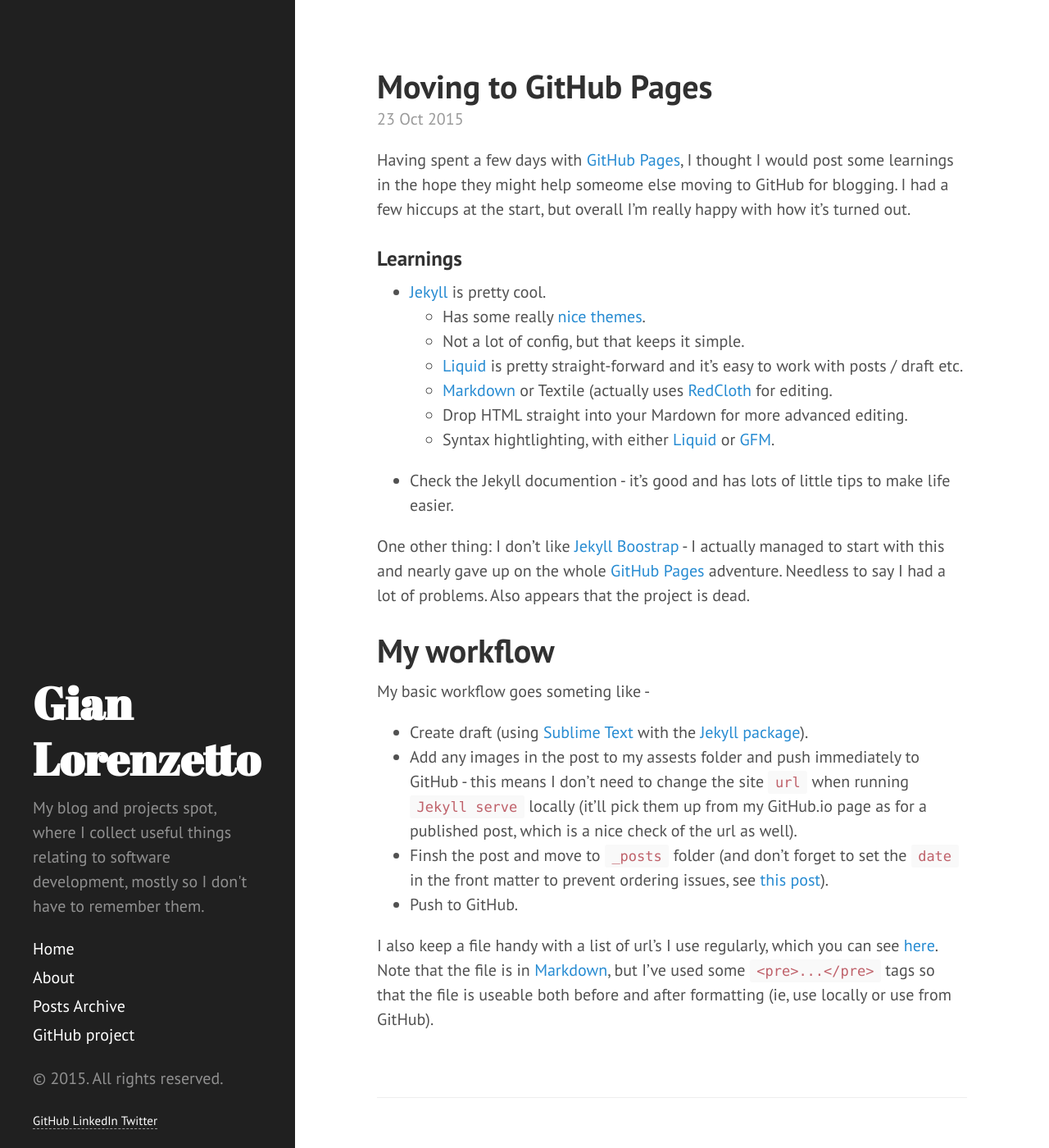
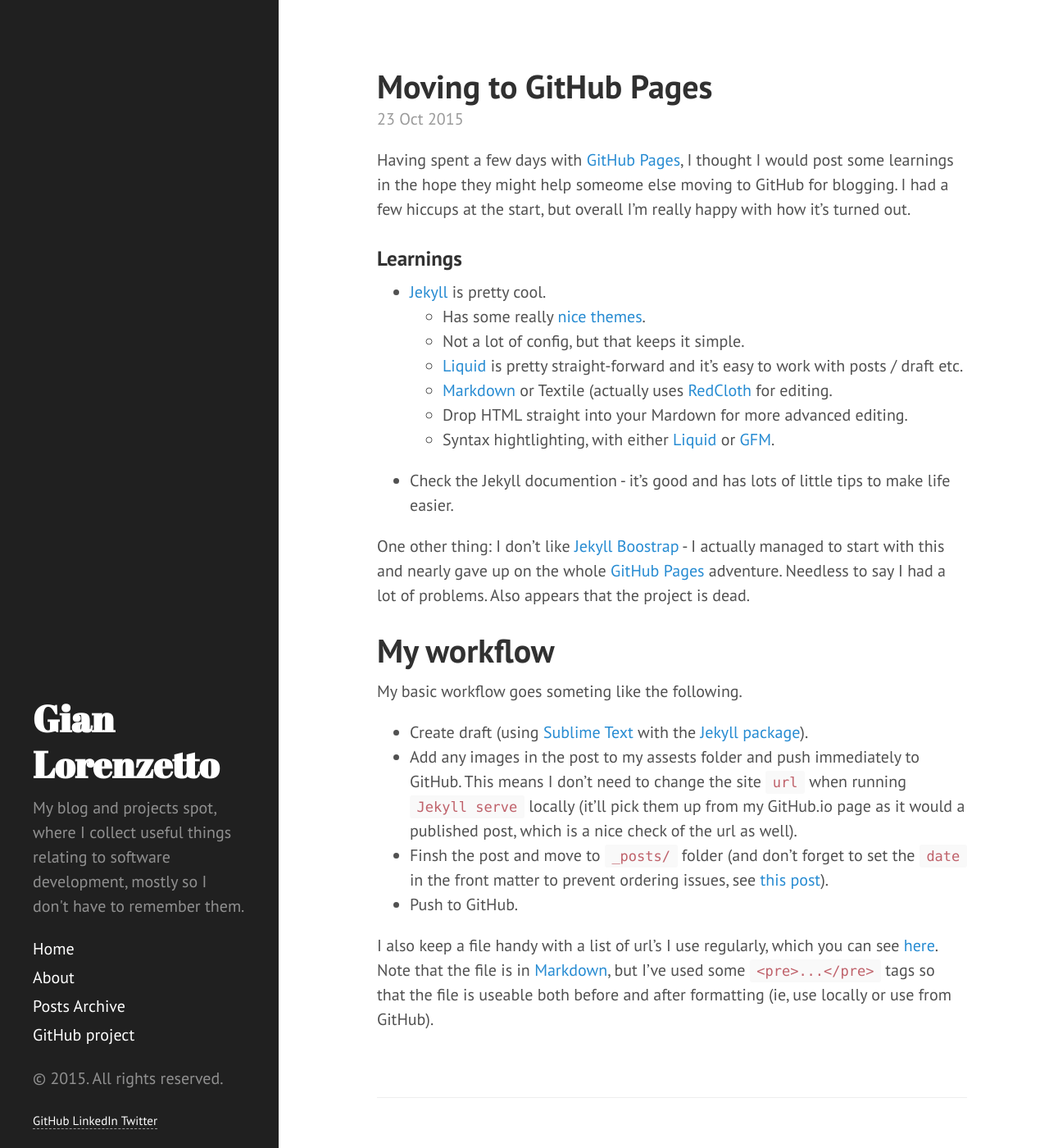
Before and after one commit to GianLorenzetto/GianLorenzetto.github.io-www, a Jekyll site: the page built from _posts/2015-10-23-moving-to-github-pages.md, in a window 1280 px wide and 1400 px high. Shown: the whole window at 82% size. Built offline with Jekyll 4.4.1, drawn with Linux system fonts in a browser that asks for light colours; Markdown is read by kramdown in place of the engine named in the settings.

Commit message:
Corrected post grammer and format. Tweaked the side bar width and font size.

```diff
--- a/_posts/2015-10-23-moving-to-github-pages.md
+++ b/_posts/2015-10-23-moving-to-github-pages.md
@@ -23,10 +23,11 @@
 
 # My workflow
 
-My basic workflow goes someting like -
+My basic workflow goes someting like the following.
+
 - Create draft (using [Sublime Text](http://www.sublimetext.com) with the [Jekyll package](https://packagecontrol.io/packages/Jekyll)).
-- Add any images in the post to my assests folder and push immediately to GitHub - this means I don't need to change the site `url` when running `Jekyll serve` locally (it'll pick them up from my GitHub.io page as for a published post, which is a nice check of the url as well).
-- Finsh the post and move to `_posts` folder (and don't forget to set the `date` in the front matter to prevent ordering issues, see [this post]({% post_url 2015-10-23-ordering-posts-with-jekyll %})).
+- Add any images in the post to my assests folder and push immediately to GitHub. This means I don't need to change the site `url` when running `Jekyll serve` locally (it'll pick them up from my GitHub.io page as it would a published post, which is a nice check of the url as well).
+- Finsh the post and move to `_posts/` folder (and don't forget to set the `date` in the front matter to prevent ordering issues, see [this post]({% post_url 2015-10-23-ordering-posts-with-jekyll %})).
 - Push to GitHub.
 
 I also keep a file handy with a list of url's I use regularly, which you can see [here](https://github.com/GianLorenzetto/GianLorenzetto.github.io/blob/master/common_urls.md). Note that the file is in [Markdown](http://daringfireball.net/projects/markdown/), but I've used some `<pre>...</pre>` tags so that the file is useable both before and after formatting (ie, use locally or use from GitHub).
--- a/public/css/hyde.css
+++ b/public/css/hyde.css
@@ -65,7 +65,7 @@
     top: 0;
     left: 0;
     bottom: 0;
-    width: 18rem;
+    width: 17rem;
     text-align: left;
   }
 }
@@ -80,7 +80,7 @@
   color: #fff;
   margin-top: 0;
   font-family: "Abril Fatface", serif;
-  font-size: 2.75rem;
+  font-size: 2.25rem;
 }
 
 /* Sidebar nav */
```
